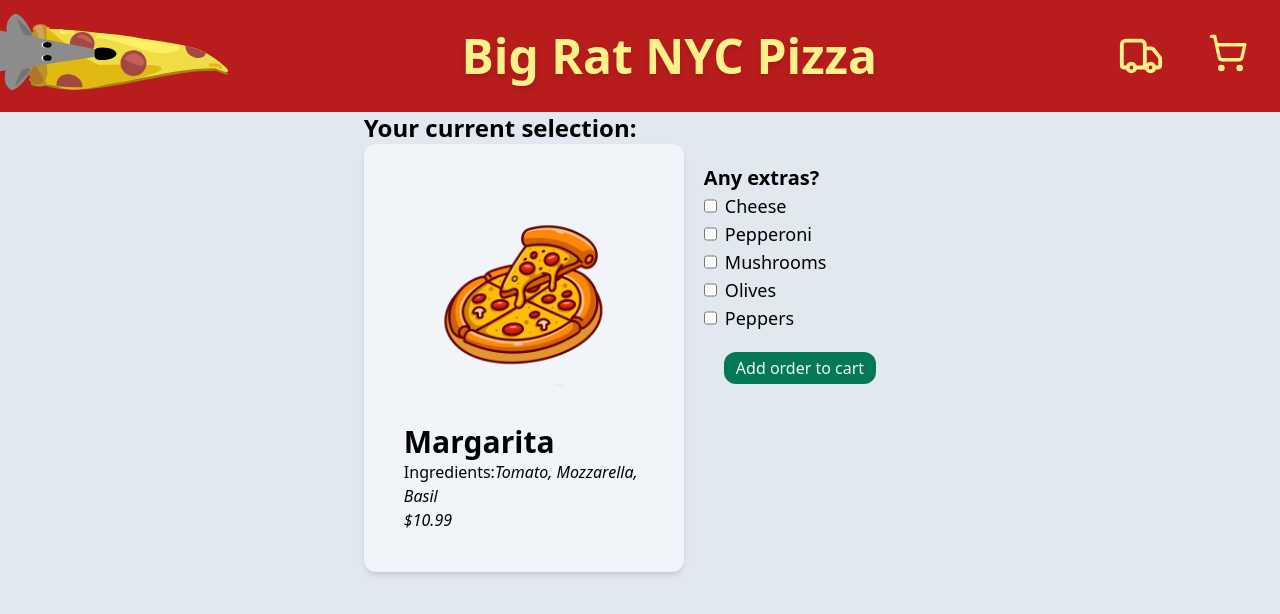
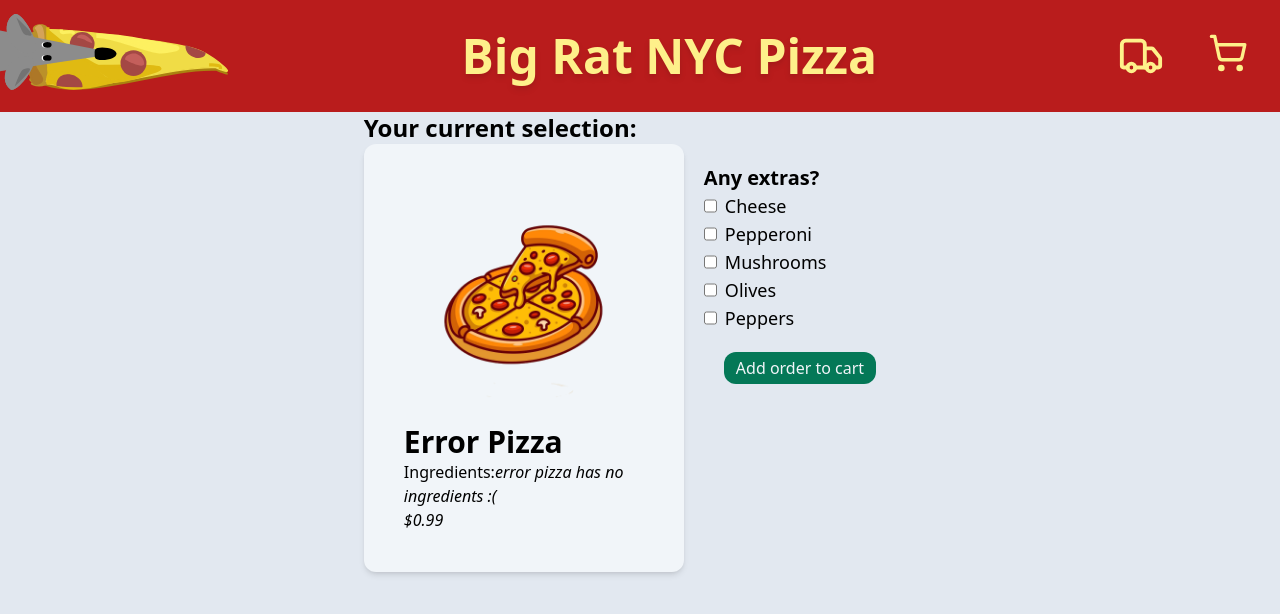
Before and after one commit to vluis26/COMP421-Project, a React (Vite) app: page /order/extras in a window 1280 px wide. Shown: the top 614 px of the page. Built offline with nearby package versions, Linux system fonts and the light colour scheme.

Commit message:
extras now shows pizza, price also works.

```diff
--- a/frontend/src/Extras.jsx
+++ b/frontend/src/Extras.jsx
@@ -1,9 +1,11 @@
+import { useLocation } from "react-router-dom";
 import IngredientCard from "./IngredientCard";
 import PizzaCard from "./PizzaCard";
 import Banner from "./Banner";
 const Extras = () => {
+    const location = useLocation();
+    const { name, ingredients, price } = location.state || {};
     return (
-        //TODO allow Pizza to be chosen dynamically
         <div className="w-screen h-full bg-slate-200">
             <Banner />
             <div className="flex justify-center">
@@ -14,9 +16,9 @@ const Extras = () => {
 
                     <div className="flex">
                         <PizzaCard
-                            name="Margarita"
-                            ingredients={"Tomato, Mozzarella, Basil"}
-                            price={10.99}
+                            name={name || "Error Pizza"}
+                            ingredients={ingredients || "error pizza has no ingredients :("}
+                            price={price || 0.99}
                         />
                         <div className="m-5">
                             <IngredientCard />
--- a/frontend/src/Order.jsx
+++ b/frontend/src/Order.jsx
@@ -40,12 +40,12 @@ function Order() {
                     </h1>
                     <div className="p-5 grid grid-cols-3">
                         {/* Loop through pizza keys */}
-                        {Object.keys(pizzas).map((pizzaName, index) => (
+                        {Object.entries(pizzas).map(([pizzaName, pizzaData], index) => (
                             <Pizza
                                 key={index}
-                                name={pizzaName}
-                                ingredients={pizzas[pizzaName].map(item => item.item).join(", ")}
-                                price={10.99} // Use your price logic here
+                                name={pizzaName.replaceAll("_", " ").toUpperCase()}
+                                ingredients={pizzaData.ingredients.map(item => item.item).join(", ")}
+                                price={pizzaData.price} // Use your price logic here
                             />
                         ))}
                     </div>
--- a/frontend/src/Pizza.jsx
+++ b/frontend/src/Pizza.jsx
@@ -3,7 +3,9 @@ import { useNavigate } from "react-router-dom";
 const Pizza = ({ name, ingredients, price }) => {
     const navigate = useNavigate();
     const handlePizzaClick = () => {
-        navigate("/order/extras");
+        navigate("/order/extras", {
+            state: { name, ingredients, price }
+        });
     };
     return (
         <div
```
Also changed, not shown: 1 other file (tests, documents, lock files or other folders).
